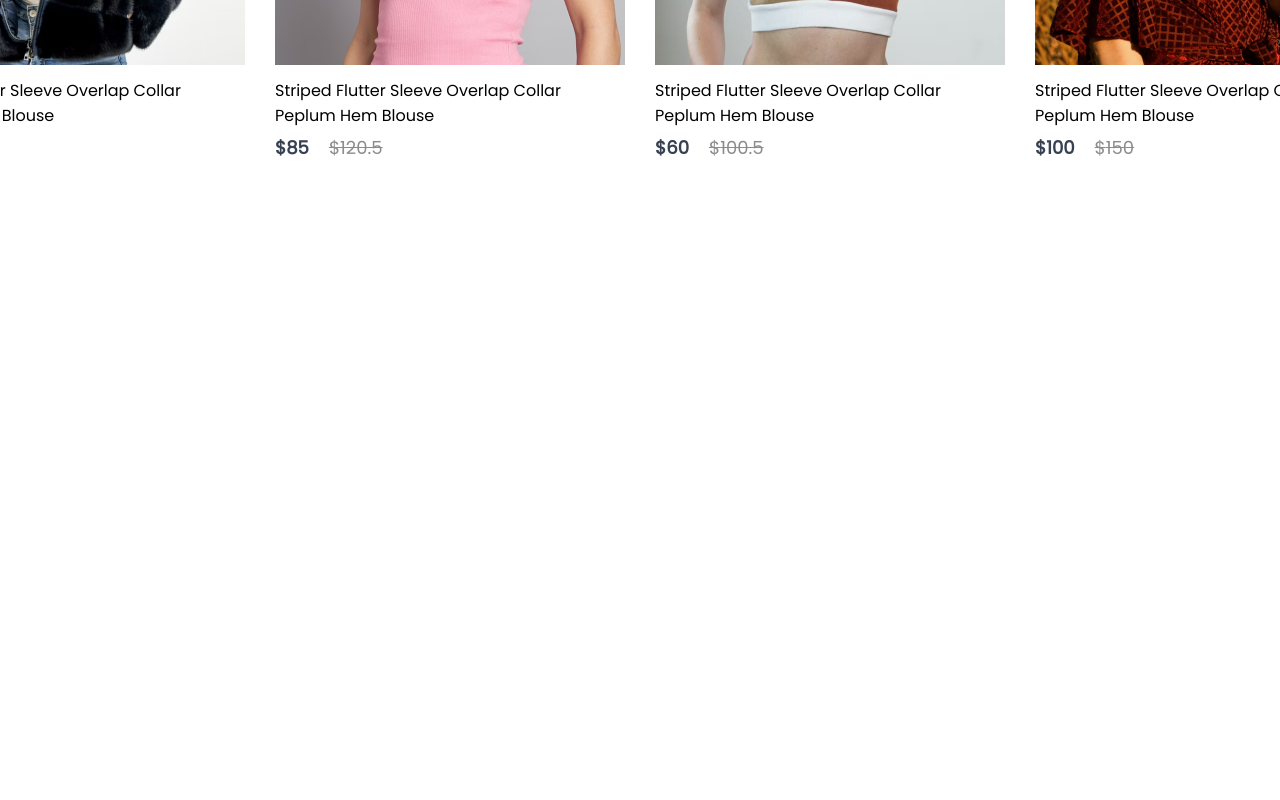
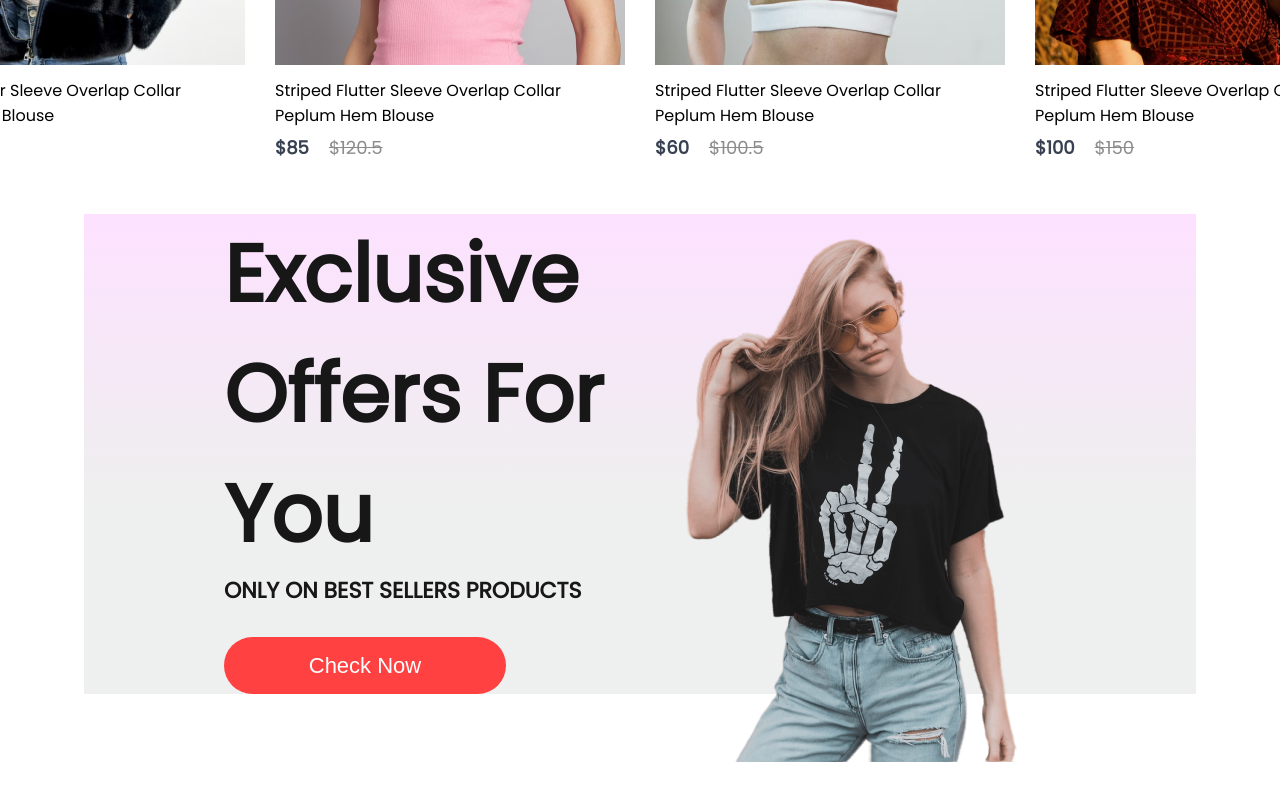
Before and after one commit to RobotTooth/frontend, a React (Create React App) app: page / in a window 1280 px wide. Shown: the part 1403-2203 px from the top of the page. Before the commit the page ends 1617 px from the top, so only its background shows below. Built offline with nearby package versions, Linux system fonts and the light colour scheme.

Commit message:
Offers component added

```diff
--- /dev/null
+++ b/src/Components/Offers/Offers.jsx
@@ -0,0 +1,21 @@
+import React from "react";
+import "./offers.css";
+import exclusive_image from "../Assets/exclusive_image.png";
+
+const Offers = () => {
+  return (
+    <div className="offers">
+      <div className="offers-left">
+        <h1>Exclusive</h1>
+        <h1>Offers For You</h1>
+        <p>ONLY ON BEST SELLERS PRODUCTS</p>
+        <button>Check Now</button>
+      </div>
+      <div className="offers-right">
+        <img src={exclusive_image} alt="exclusive product"></img>
+      </div>
+    </div>
+  );
+};
+
+export default Offers;
--- /dev/null
+++ b/src/Components/Offers/offers.css
@@ -0,0 +1,44 @@
+.offers {
+  width: 65%;
+  height: 60vh;
+  display: flex;
+  margin: auto;
+  padding: 0px 140px;
+  margin-bottom: 150px;
+  background: linear-gradient(180deg, #fde1ff, #81898422 60%);
+}
+.offers-left {
+  flex: 1;
+  display: flex;
+  flex-direction: column;
+  justify-content: center;
+}
+.offers-left h1 {
+  color: #171717;
+  font-size: 80px;
+  font-weight: 600;
+}
+.offers-left p {
+  color: #171717;
+  font-size: 22px;
+  font-weight: 600;
+}
+.offers-left button {
+  width: 282px;
+  height: 70px;
+  border-radius: 35px;
+  background: #ff4141;
+  border: none;
+  color: white;
+  font-size: 22px;
+  font-weight: 500;
+  margin-top: 30px;
+  cursor: pointer;
+}
+.offer-right {
+  flex: 1;
+  display: flex;
+  align-items: center;
+  justify-content: flex-end;
+  margin-top: 50px;
+}
--- a/src/Pages/Shop.jsx
+++ b/src/Pages/Shop.jsx
@@ -1,12 +1,14 @@
 import React from "react";
 import Hero from "../Components/Hero/Hero";
 import Popular from "../Components/Popular/Popular";
+import Offers from "../Components/Offers/Offers";
 
 const Shop = () => {
   return (
     <div>
       <Hero />
       <Popular />
+      <Offers />
     </div>
   );
 };
```
